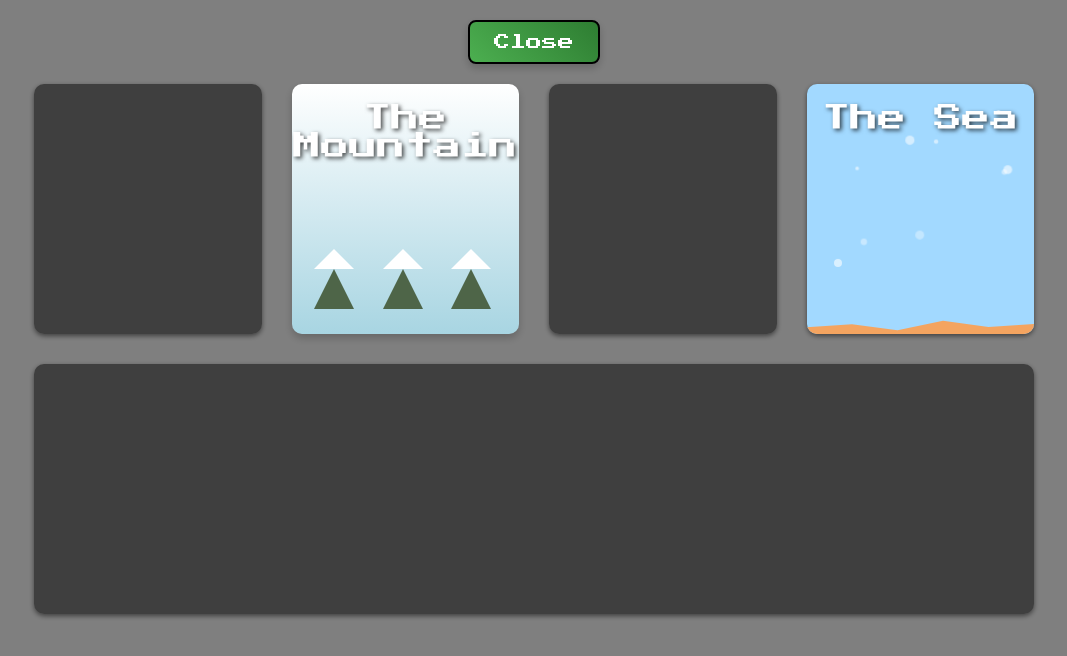
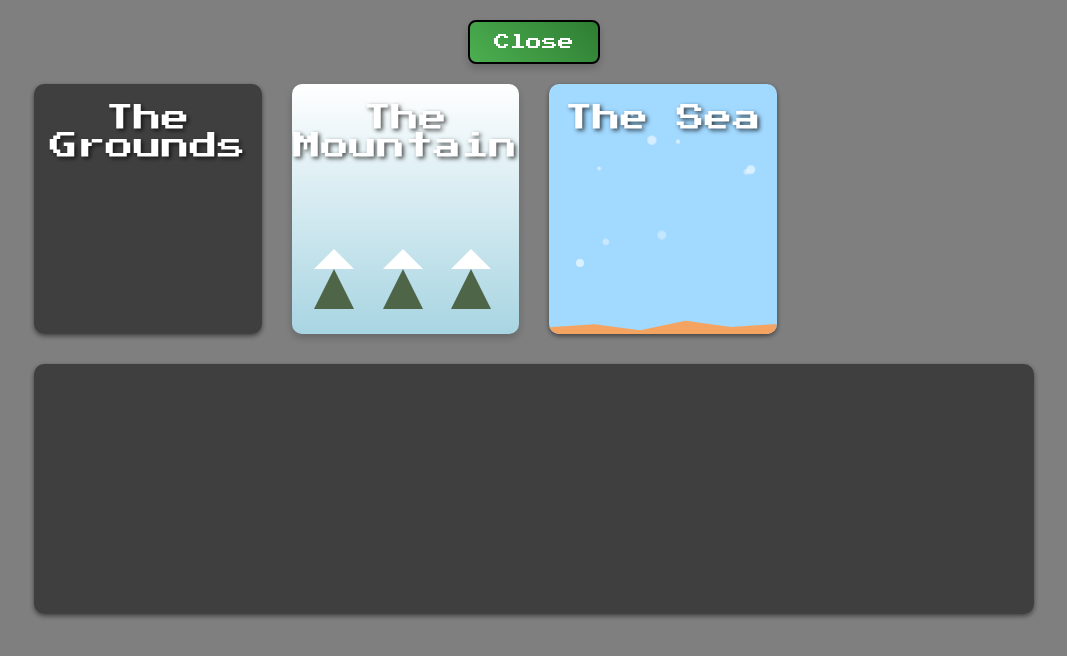
Before and after one commit to pushiscool/tsaecogame2025, a React (Create React App) app: page / in a window 1280 px wide. Both pictures are taken after a click on the button "Start". Shown: the top 656 px of the page, without its empty margins (106-1173 px from the left). Built offline with nearby package versions, Linux system fonts and the light colour scheme.

Commit message:
Update HomeScreen.jsx

```diff
--- a/src/components/HomeScreen.jsx
+++ b/src/components/HomeScreen.jsx
@@ -30,7 +30,15 @@ export default function HomeScreen() {
   const [mountainHovered, setMountainHovered] = useState(false);
   const [openLargeMountain, setOpenLargeMountain] = useState(false);
   const closeLargeMountain = () => setOpenLargeMountain(false);
+const [openLargeGround, setOpenLargeGround] = useState(false); // New state for Grounds
+const [groundHovered, setGroundHovered] = useState(false); // New hover state for Grounds
+  const handleGroundBoxClick = () => {
+  setOpenLargeGround(true);
+};
 
+const closeLargeGround = () => {
+  setOpenLargeGround(false);
+};
   const player1Ref = useRef(null);
   const player2Ref = useRef(null);
   const brickWallRef = useRef(null);
@@ -500,7 +508,18 @@ export default function HomeScreen() {
         <div className="game-start-screen" style={{ background: 'rgba(0,0,0,0.5)' }}>
           <button className="menu-button" onClick={() => setGameStarted(false)}>Close</button>
           <div className="levels-container">
-                        <div className="level-box"></div>
+
+            <div   className="level-box ground-box"
+          onMouseEnter={() => setGroundHovered(true)}
+          onMouseLeave={() => setGroundHovered(false)}
+          onClick={handleGroundBoxClick}
+          style={{ transform: groundHovered ? 'scale(1.05)' : 'scale(1)', transition: 'transform 0.3s ease' }}  >
+          <div className="title-container">
+            <div className="cover-text" style={{ fontSize: '28px', marginTop: '20px' }}>The Grounds</div>
+          </div>
+          {/* Add specific elements for Grounds if needed */}
+        </div>
+
    <div className="level-box mountain-box"
      onMouseEnter={() => setMountainHovered(true)}
      onMouseLeave={() => setMountainHovered(false)}
@@ -533,7 +552,6 @@ export default function HomeScreen() {
     })}
   </div>
 </div>
-            <div className="level-box"></div>
             <div
               className="level-box water-box"
               onMouseEnter={() => setWaterHovered(true)}
```
